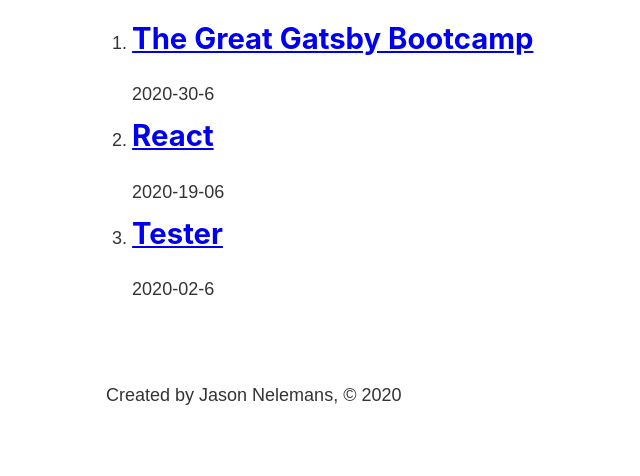
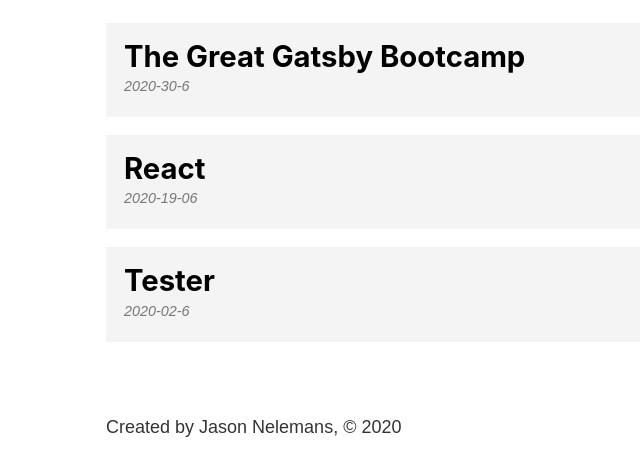
Before and after one commit to JasonNelemans/gatsby-bootcamp, a Gatsby site: page /blog in a window 1280 px wide. Shown: the part 378-854 px from the top of the page, without its empty margins (177-817 px from the left). Before the commit the page ends 830 px from the top, so only its background shows below. Built offline with nearby package versions, Linux system fonts and the light colour scheme; Gatsby itself is replaced by a stand-in of ours.

Commit message:
styled blog page

```diff
--- a/src/pages/blog.js
+++ b/src/pages/blog.js
@@ -2,6 +2,7 @@ import React from "react"
 import { Link, graphql, useStaticQuery } from "gatsby"
 
 import Layout from "../components/layout"
+import blogStyles from "./blog.module.scss"
 
 const BlogPage = () => {
   const data = useStaticQuery(graphql`
@@ -26,16 +27,14 @@ const BlogPage = () => {
     <div>
       <Layout>
         <h1>Blog</h1>
-        <ol>
+        <ol className={blogStyles.posts}>
           {data.allMarkdownRemark.edges.map(edge => {
             return (
-              <li>
-                <h2>
-                  <Link to={`/blog/${edge.node.fields.slug}`}>
-                    {edge.node.frontmatter.title}
-                  </Link>
-                </h2>
-                <p>{edge.node.frontmatter.date}</p>
+              <li className={blogStyles.post}>
+                <Link to={`/blog/${edge.node.fields.slug}`}>
+                  <h2>{edge.node.frontmatter.title}</h2>
+                  <p>{edge.node.frontmatter.date}</p>
+                </Link>
               </li>
             )
           })}
--- /dev/null
+++ b/src/pages/blog.module.scss
@@ -0,0 +1,30 @@
+.posts {
+  list-style-type: none;
+  margin: 0;
+}
+
+.post {
+  margin: 1rem 0;
+
+  a {
+    background: #f4f4f4;
+    color: #000000;
+    display: block;
+    padding: 1rem;
+    text-decoration: none;
+  }
+
+  a:hover {
+    background: #e4e4e4;
+  }
+
+  h2 {
+    margin-bottom: 0;
+  }
+
+  p {
+    color: #777777;
+    font-size: .8rem;
+    font-style: italic;
+  }
+}
```
